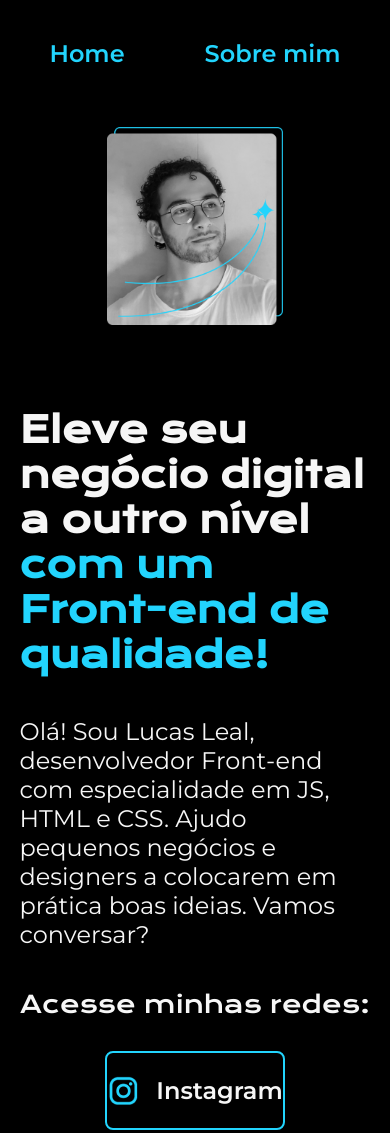
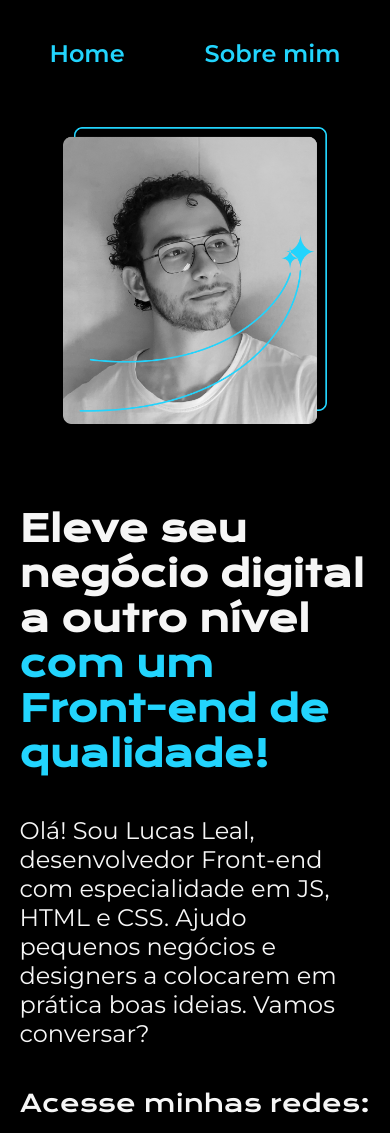
Before and after one commit to luscasleal/portfolio, a plain HTML site: page index.html in a window 390 px wide. Shown: the top 1133 px of the page. Drawn offline with nearby package versions, Linux system fonts and the light colour scheme.

Commit message:
Update style.css

```diff
--- a/styles/style.css
+++ b/styles/style.css
@@ -135,4 +135,12 @@ body {
     .apresentacao__conteudo {
         width: auto;
     }
+
+    .apresentacao__links__navegacao {
+        width: 75%;
+    }
+
+    .apresentacao__imagem {
+        width: 75%;
+    }
 }
```
